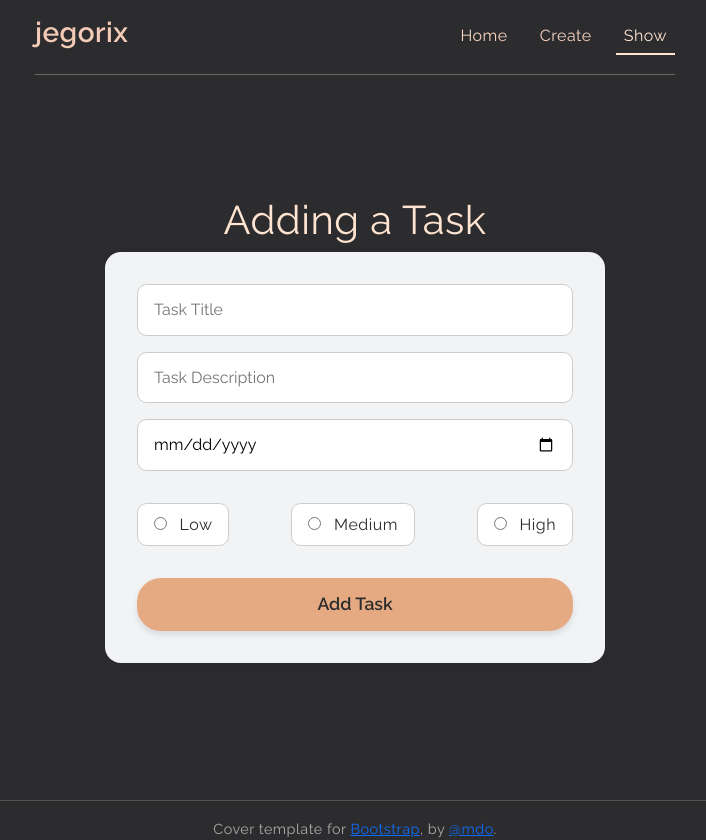
After one commit to jegorix/testapps, a Django app: page /tmanager/show/ in a window 1280 px wide. The commit adds this page. Shown: the whole page, without its empty margins (285-991 px from the left). Run offline with Django 5.2, Linux system fonts and the light colour scheme; parts of the project's set-up code (start-up, migrations or seed data) failed here and were passed over; some libraries are stand-ins or nearby versions.

Commit message:
styles create task page

```diff
--- /dev/null
+++ b/test_app2/app2/main/templates/main/create.html
@@ -0,0 +1,36 @@
+{% extends 'menu/base.html' %}
+
+
+{% block title %}
+Create
+{% endblock %}
+
+
+
+{% block content %}
+
+<main role="main" class="inner cover">
+<div class="features">
+
+    <h1 class="">Adding a Task</h1>
+<form method="POST" class="task-form">
+    <input type="text" placeholder="Task Title" class="form-input"><br>
+    <input type="text" placeholder="Task Description" class="form-input"><br>
+    <input type="date" class="form-input"><br>
+
+    <div class="form-radio-group">
+        <label><input type="radio" name="priority" value="low"> Low</label>
+        <label><input type="radio" name="priority" value="medium"> Medium</label>
+        <label><input type="radio" name="priority" value="high"> High</label>
+    </div>
+
+    {% csrf_token %}
+
+    <button class="custom-btn" type="submit">Add Task</button><br>
+  </form>
+
+
+</div>
+ </main>
+
+{% endblock %}
--- a/test_app2/app2/menu/static/menu/css/menu.css
+++ b/test_app2/app2/menu/static/menu/css/menu.css
@@ -99,3 +99,79 @@ html, body {
     border-top: 1px solid rgba(255, 228, 209, 0.2);
     padding-top: 1rem;
 }
+
+
+.task-form {
+    max-width: 500px;
+    margin: 0 auto;
+    padding: 2rem;
+    background-color: #f1f3f5; /* светло-серый фон */
+    border-radius: 1rem;
+    box-shadow: 0 4px 16px rgba(0,0,0,0.05);
+}
+
+.form-input {
+    width: 100%;
+    padding: 0.75rem 1rem;
+    margin-bottom: 1rem;
+    font-size: 1rem;
+    border: 1px solid #ccc;
+    border-radius: 0.6rem;
+    background-color: #fff;
+    transition: border-color 0.3s, box-shadow 0.3s;
+    font-family: 'Raleway', sans-serif;
+}
+
+.form-input:focus {
+    border-color: #d4a373; /* кожа */
+    box-shadow: 0 0 0 3px rgba(212, 163, 115, 0.2);
+    outline: none;
+}
+
+.form-radio-group {
+    display: flex;
+    justify-content: space-between;
+    gap: 1rem;
+    margin-top: 1rem;
+    font-family: 'Raleway', sans-serif;
+}
+
+.form-radio-group label {
+    background-color: #fff;
+    padding: 0.5rem 1rem;
+    border: 1px solid #ccc;
+    border-radius: 0.6rem;
+    cursor: pointer;
+    transition: all 0.3s;
+     color: #2c2c2c;
+}
+
+.form-radio-group input[type="radio"] {
+    margin-right: 0.5rem;
+}
+
+.form-radio-group input[type="radio"]:checked + span,
+.form-radio-group input[type="radio"]:checked {
+    border-color: #d4a373;
+}
+
+.custom-btn {
+    margin-top: 2rem;
+    display: inline-block;
+    width: 100%; /* чтобы была длинной */
+    padding: 0.75rem 1rem;
+    background-color: #e6aa83; /* кожаный цвет */
+    color: #2c2c2c; /* чёткий тёмный текст */
+    border: none;
+    border-radius: 1.5rem; /* плавно скруглённые углы */
+    font-size: 1.1rem;
+    font-weight: 600;
+    cursor: pointer;
+    transition: background-color 0.3s, transform 0.2s;
+    box-shadow: 0 4px 6px rgba(0, 0, 0, 0.1);
+}
+
+.custom-btn:hover {
+    background-color: #d9966b; /* чуть темнее при наведении */
+    transform: translateY(-2px);
+}
```
